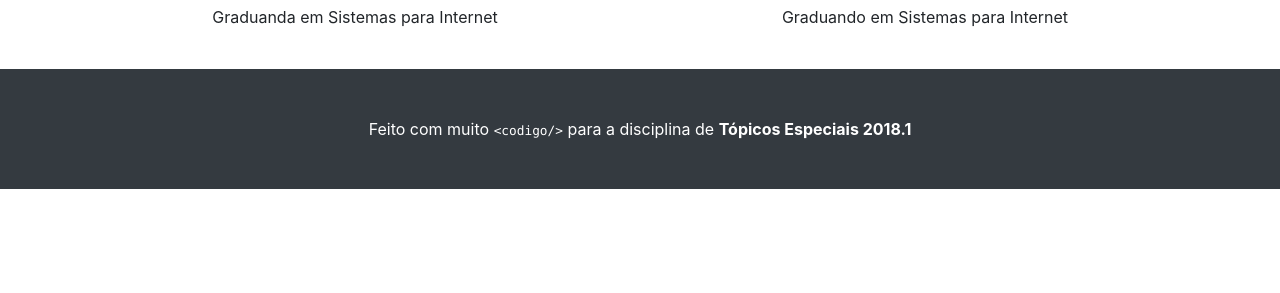
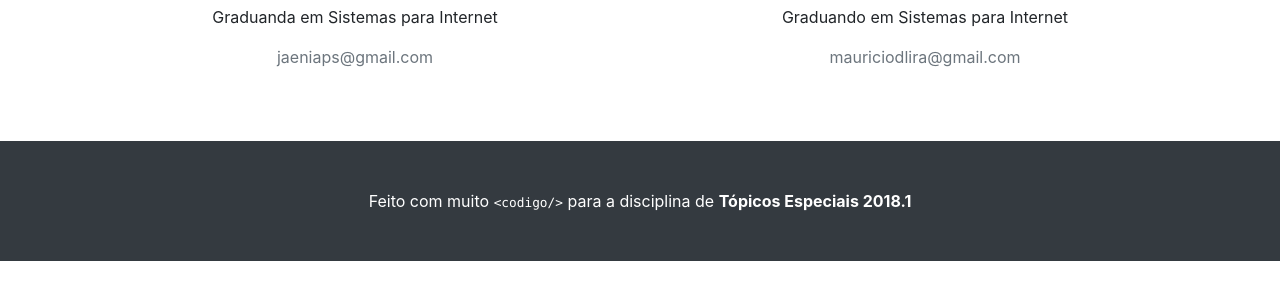
Before and after one commit to mauriciodelira/20181-topicos-especiais, a website: page sobre/index.html in a window 1280 px wide. Shown: the part 507-800 px from the top of the page. Drawn offline with Linux system fonts and the light colour scheme.

Commit message:
Adiciona emails

```diff
--- a/sobre/index.html
+++ b/sobre/index.html
@@ -58,6 +58,7 @@
                 <small>Desenvolvedora</small>
             </h3>
             <p>Graduanda em Sistemas para Internet</p>
+            <a href="mailto:jaeniaps@gmail.com" class="text-muted">jaeniaps@gmail.com</a>
 
             <script type="application/ld+json">
                {
@@ -80,6 +81,7 @@
                 <small>Desenvolvedor</small>
             </h3>
             <p>Graduando em Sistemas para Internet</p>
+            <a href="mailto:mauriciodlira@gmail.com" class="text-muted">mauriciodlira@gmail.com</a>
 
             <script type="application/ld+json">
                {
@@ -93,7 +95,7 @@
         </div>
     </section>
 </div>
-<footer class="py-5 bg-dark">
+<footer class="py-5 bg-dark mt-5">
     <div class="container">
         <p class="m-0 text-center text-white">Feito com muito <span class="text-monospace small">&ltcodigo/&gt</span>
             para a disciplina de <strong>Tópicos Especiais 2018.1</strong></p>
```
